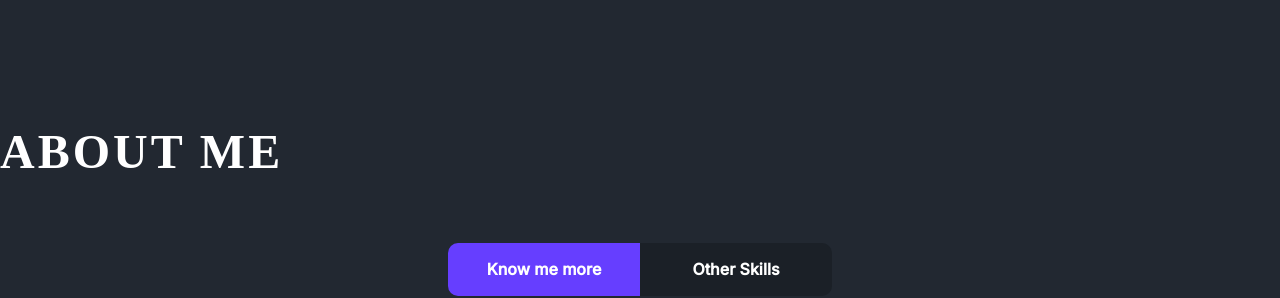
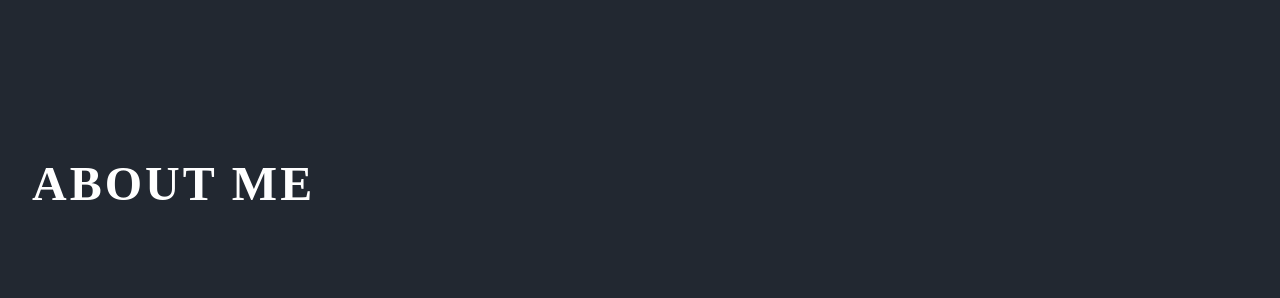
Before and after one commit to Codemode001/poetry-portfolio, a Next.js app: page / in a window 1280 px wide. Shown: the part 840-1138 px from the top of the page. Built offline with nearby package versions, Linux system fonts and the light colour scheme; a web font is replaced by a local one.

Commit message:
aboutme test1

```diff
--- a/components/AboutMe.tsx
+++ b/components/AboutMe.tsx
@@ -52,7 +52,7 @@ const AboutMe = ({ isDark }: ThemeProps) => {
       className="about-me-main-container"
     >
       <Fade duration={1300} triggerOnce={true}>
-        <AboutMeText>ABOUT ME</AboutMeText>
+        <AboutMeText className="aboutme-text">ABOUT ME</AboutMeText>
       </Fade>
       <AboutMeContentContainer>
         <Fade duration={1300} triggerOnce={true}>
--- a/src/styles/mediaquery.css
+++ b/src/styles/mediaquery.css
@@ -97,7 +97,7 @@
   }
 
   .largeCard-skills {
-    min-height: 29rem;
+    min-height: 30rem;
   }
   .projects-mainContainer {
     width: auto;
@@ -109,6 +109,9 @@
   .skills-card {
     width: 95%;
   }
+  .aboutme-text {
+    padding: 2rem;
+  }
 }
 /* lg */
 @media only screen and (min-width: 992px) {
```
